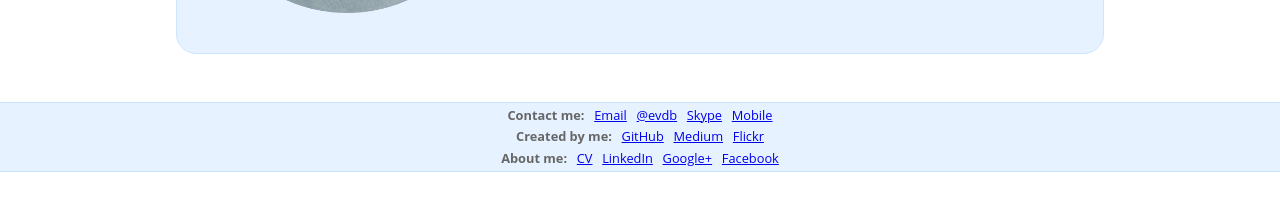
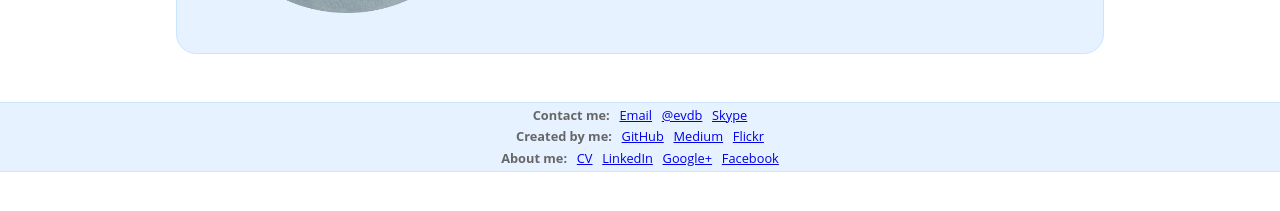
Before and after one commit to evdb/evdb.me, a Jekyll site: the page built from index.html, in a window 1280 px wide. Shown: the part 356-567 px from the top of the page. Built offline with Jekyll 4.4.1, drawn with Linux system fonts in a browser that asks for light colours; Markdown is read by kramdown in place of the engine named in the settings.

Commit message:
Remove mobile number, doesn't work anymore.

```diff
--- a/_layouts/default.html
+++ b/_layouts/default.html
@@ -26,7 +26,6 @@
             <li><a href="mailto:edmund.vonderburg@gmail.com">Email</a></li>
             <li><a href="https://twitter.com/evdb">@evdb</a></li>
             <li><a href="skype:edmund.vonderburg">Skype</a></li>
-            <li><a href="tel:+447903420689">Mobile</a></li>
           </ul>
         </div>
 
```
